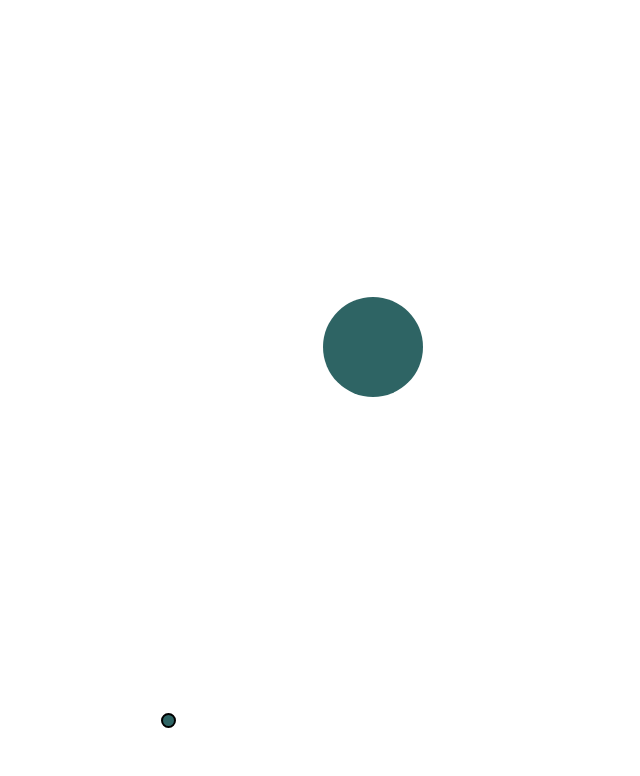
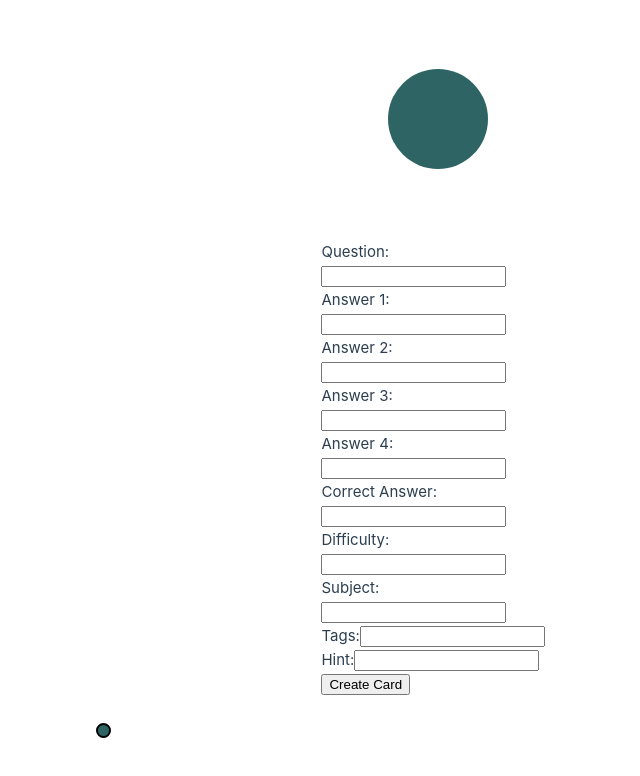
Before and after one commit to Braun-Johannes/Quizz, a Vue app: page / in a window 1280 px wide. Both pictures are taken after a click on the element 479 px from the left and 720 px from the top of the page. Shown: the top 776 px of the page, without its empty margins (369-1009 px from the left). Built offline with nearby package versions, Linux system fonts and the light colour scheme.

Commit message:
first template of create component, shims-vue.d.ts for handling .vue import

```diff
--- /dev/null
+++ b/src/components/CreateCard.vue
@@ -0,0 +1,103 @@
+<script>
+export default {
+  data() {
+    return {
+      question: '',
+      answers: ['', '', '', ''],
+      correctAnswer: '',
+      difficulty: '',
+      subject: '',
+      tags: '',
+      hint: '',
+      createdCards: []
+    }
+  },
+  methods: {
+    addCard() {
+      const newCard = {
+        question: this.question,
+        answers: this.answers,
+        correctAnswer: this.correctAnswer,
+        difficulty: this.difficulty,
+        subject: this.subject,
+        tags: this.tags,
+        hint: this.hint
+      }
+      this.createdCards.push(newCard)
+      // Clear form inputs
+      this.question = ''
+      this.answers = ['', '', '', '']
+      this.correctAnswer = ''
+      this.difficulty = ''
+      this.subject = ''
+      this.tags = ''
+      this.hint = ''
+    }
+  }
+}
+</script>
+
+<template>
+  <div class="create">
+    <span class="logoDot"></span>
+    <p class="slogan">Create</p>
+    <form @submit.prevent="addCard">
+      <div>
+        <label>Question:</label>
+        <input v-model="question" type="text" required />
+      </div>
+      <div>
+        <label>Answer 1:</label>
+        <input v-model="answers[0]" type="text" required />
+      </div>
+      <div>
+        <label>Answer 2:</label>
+        <input v-model="answers[1]" type="text" required />
+      </div>
+      <div>
+        <label>Answer 3:</label>
+        <input v-model="answers[2]" type="text" required />
+      </div>
+      <div>
+        <label>Answer 4:</label>
+        <input v-model="answers[3]" type="text" required />
+      </div>
+      <div>
+        <label>Correct Answer:</label>
+        <input v-model="correctAnswer" type="text" required />
+      </div>
+      <div>
+        <label>Difficulty:</label>
+        <input v-model="difficulty" type="text" required />
+      </div>
+      <div>
+        <label>Subject:</label>
+        <input v-model="subject" type="text" required />
+      </div>
+      <div>
+        <label>Tags:</label>
+        <input v-model="tags" type="text" required />
+      </div>
+      <div>
+        <label>Hint:</label>
+        <input v-model="hint" type="text" required />
+      </div>
+      <button type="submit">Create Card</button>
+    </form>
+    <div v-for="(card, index) in createdCards" :key="index" class="card">
+      <div class="card-front">
+        <p>{{ card.question }}</p>
+        <ul>
+          <li v-for="(answer, idx) in card.answers" :key="idx">{{ answer }}</li>
+        </ul>
+      </div>
+      <div class="card-back">
+        <p>Correct Answer: {{ card.correctAnswer }}</p>
+        <p>Difficulty: {{ card.difficulty }}</p>
+        <p>Subject: {{ card.subject }}</p>
+        <p>Tags: {{ card.tags }}</p>
+        <p>Hint: {{ card.hint }}</p>
+      </div>
+    </div>
+  </div>
+</template>
--- /dev/null
+++ b/src/shims-vue.d.ts
@@ -0,0 +1,5 @@
+declare module '*.vue' {
+  import { DefineComponent } from 'vue'
+  const component: DefineComponent<{}, {}, any>
+  export default component
+}
--- a/src/views/HomeView.vue
+++ b/src/views/HomeView.vue
@@ -1,9 +1,14 @@
 <script>
+import CreateCard from '@/components/CreateCard.vue'
+
 export default {
   data() {
     return {
       currentSection: 'play'
     }
+  },
+  components: {
+    CreateCard
   },
   methods: {
     showSection(section) {
@@ -26,10 +31,7 @@ export default {
     <p class="slogan">Show them your Quizz</p>
   </div>
 
-  <div class="create" v-show="currentSection === 'create'">
-    <span class="logoDot"></span>
-    <p class="slogan">Create</p>
-  </div>
+  <CreateCard v-show="currentSection === 'create'" />
 
   <div class="library" v-show="currentSection === 'library'">
     <span class="logoDot"></span>
```
